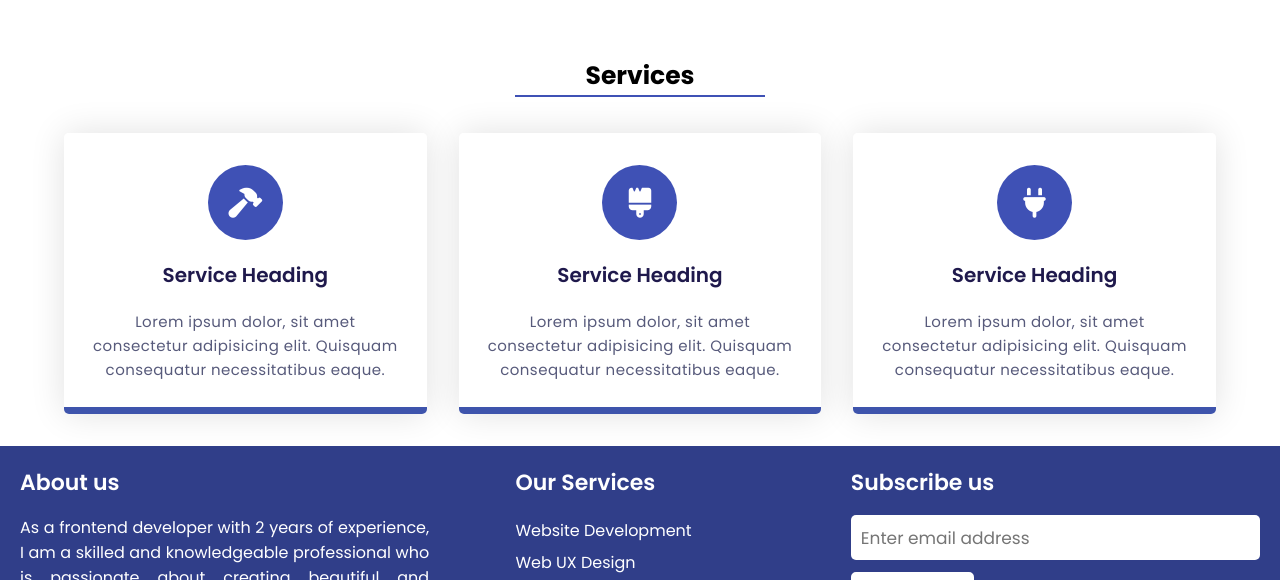
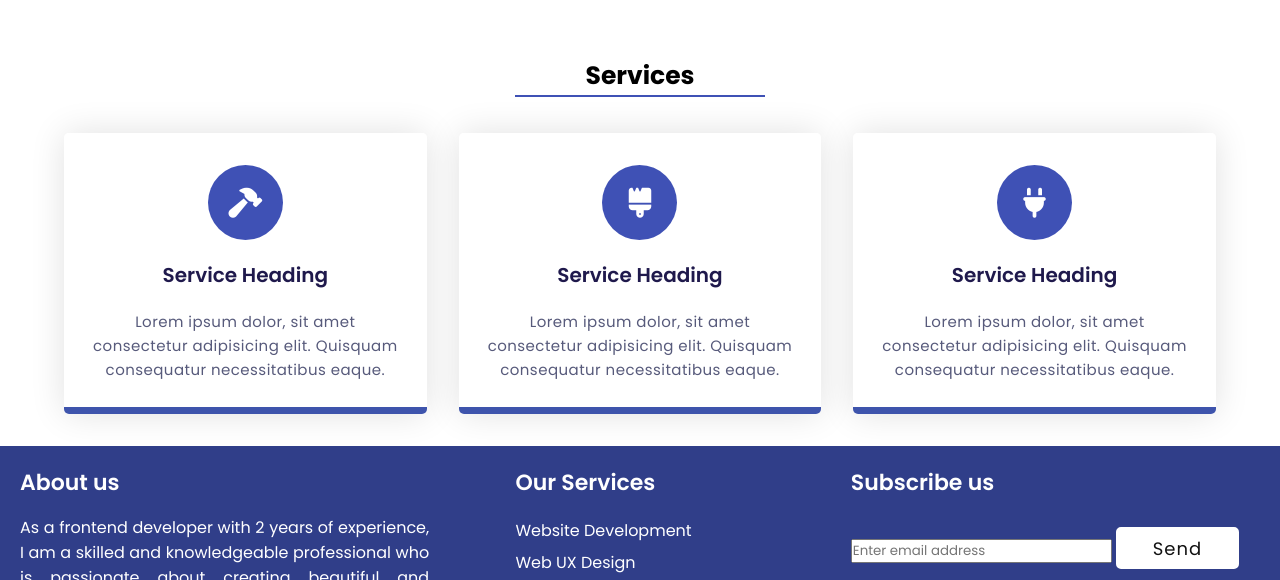
Before and after one commit to xstream-hacker/portfolio, a plain HTML site: page index.html in a window 1280 px wide. Shown: the part 2098-2678 px from the top of the page. Drawn offline with Linux system fonts and the light colour scheme.

Commit message:
Update style.css

```diff
--- a/style.css
+++ b/style.css
@@ -493,7 +493,7 @@ footer .content .middle{
 footer .content .middle a{
   line-height: 32px;
 }
-footer .content .right input[type="email"]{
+footer .content .right input[type="text"]{
   height: 45px;
   width: 100%;
   outline: none;
```
